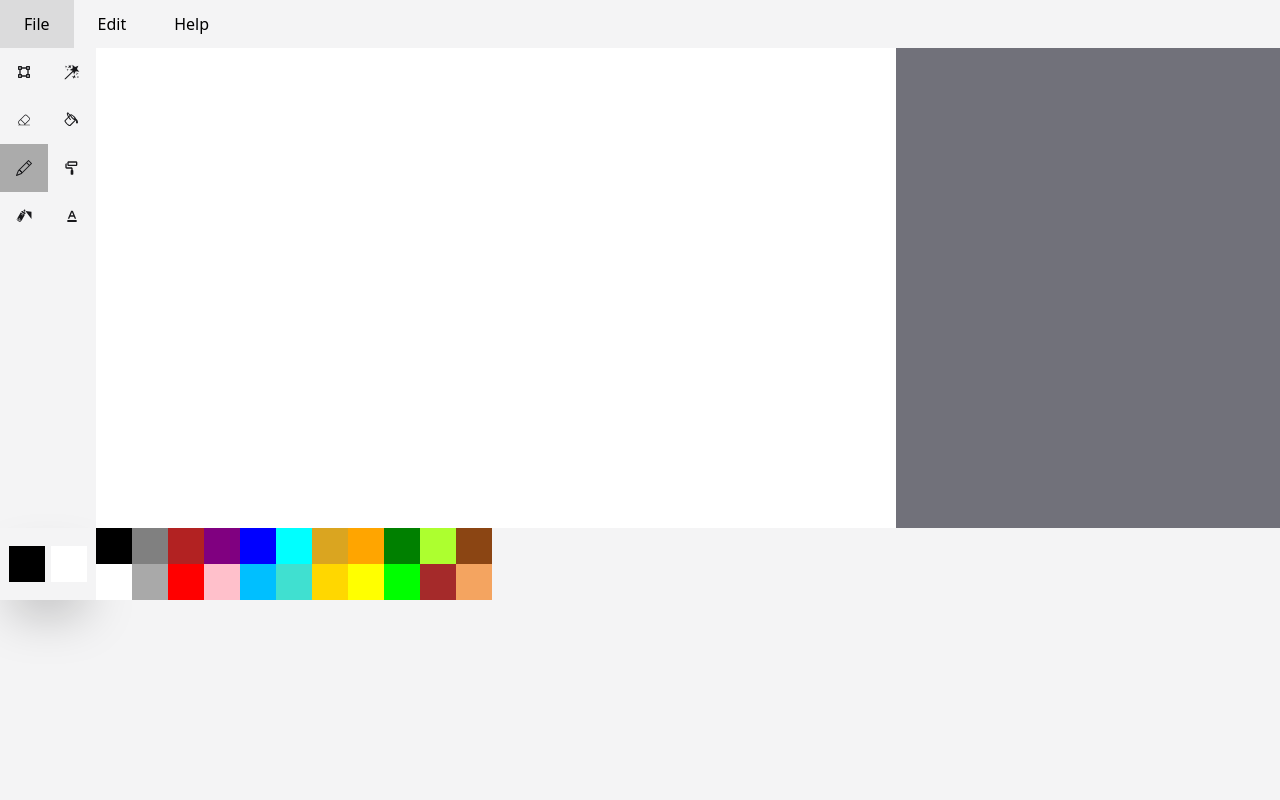
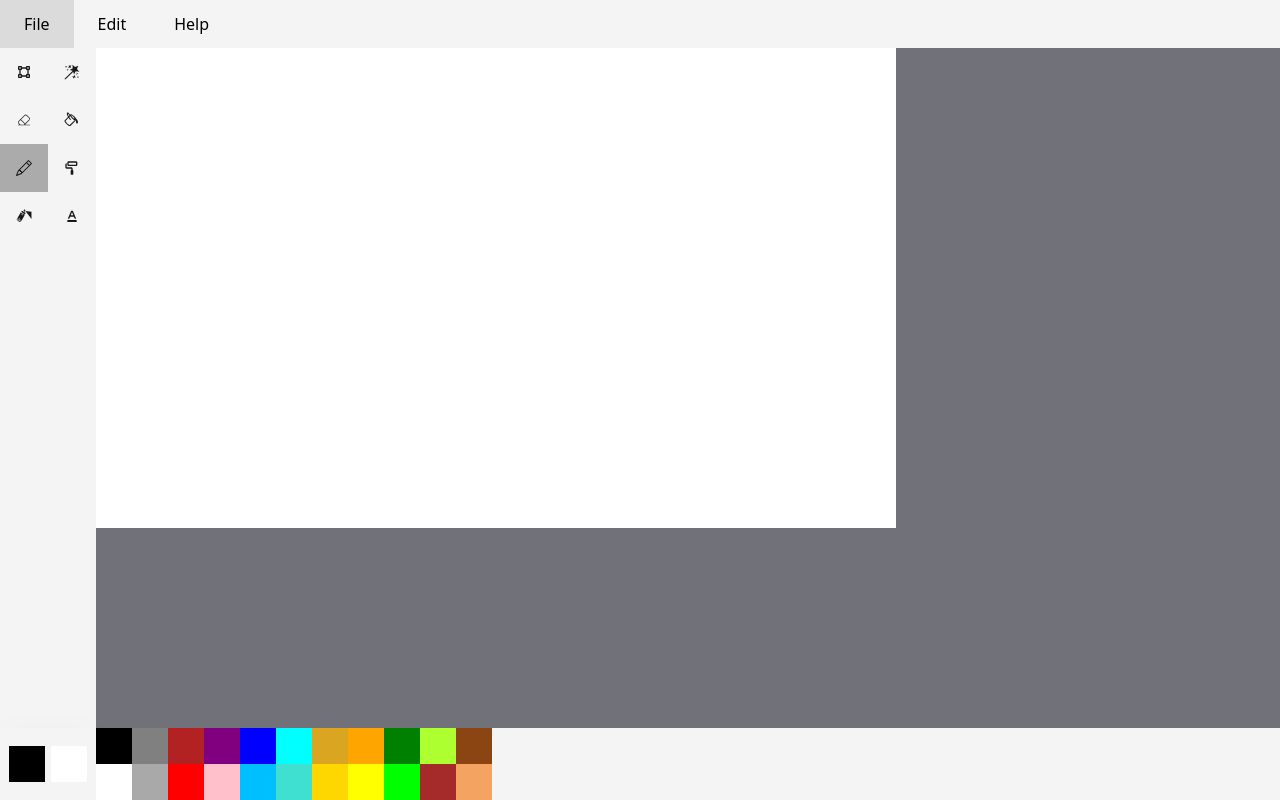
Before and after one commit to GabrielGMartinsBr/gm-paint, a React (Vite) app: page / in a window 1280 px wide. Built offline with nearby package versions, Linux system fonts and the light colour scheme.

Commit message:
add canvas container scroll

```diff
--- a/src/paint/CanvasContainer.tsx
+++ b/src/paint/CanvasContainer.tsx
@@ -2,7 +2,7 @@ import Canvas from './Canvas';
 
 export default function CanvasContainer() {
     return (
-        <div className="bg-zinc-500 flex-1">
+        <div className="bg-zinc-500 flex-1 overflow-auto">
             <Canvas />
         </div>
     )
--- a/src/paint/Paint.tsx
+++ b/src/paint/Paint.tsx
@@ -16,10 +16,11 @@ export default function Paint() {
             canvasRef
         }}>
             <div className={
-                'bg-zinc-100 min-w-full min-h-screen'
+                'bg-zinc-100 min-w-full h-screen ' +
+                'flex flex-col overflow-auto '
             }>
                 <MenuBar />
-                <div className="flex">
+                <div className="flex flex-1 h-0">
                     <ToolBar />
                     <CanvasContainer />
                 </div>
--- a/src/paint/menu/MenuBar.tsx
+++ b/src/paint/menu/MenuBar.tsx
@@ -8,7 +8,7 @@ export default function MenuBar() {
         <div className="flex">
             <MenuButton items={[
                 { text: 'New', cb: menuHandler.clearImage },
-                { text: 'Load', cb: menuHandler.loadImage },
+                { text: 'Open', cb: menuHandler.loadImage },
                 { text: 'Save as', cb: menuHandler.save },
             ]}>
                 File
```
